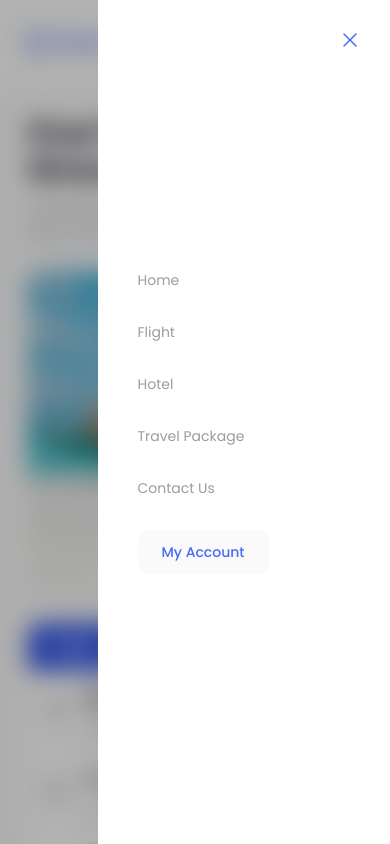
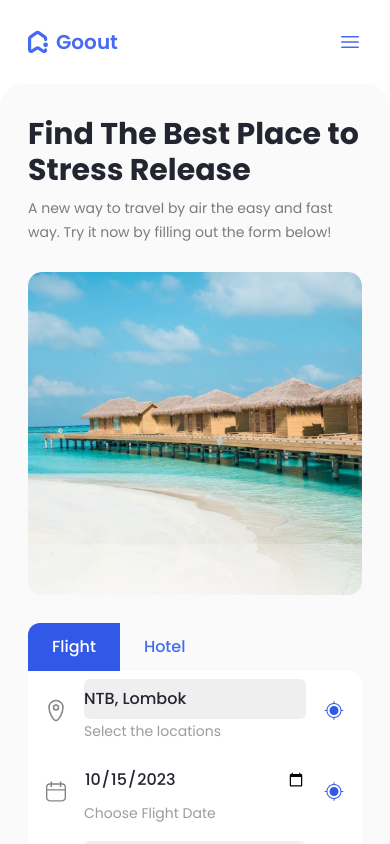
Before and after one commit to ervanervan/goout-travel, a React (Vite) app: page / in a window 390 px wide. Shown: the top 844 px of the page. Built offline with nearby package versions, Linux system fonts and the light colour scheme.

Commit message:
Finished update the navbar mobile Goout

```diff
--- a/src/components/NavBar/Navbar.jsx
+++ b/src/components/NavBar/Navbar.jsx
@@ -48,7 +48,7 @@ export default function Navbar() {
         </div>
         <div
           className={`fixed top-0 right-0 w-full h-screen z-30 bg-black/30 backdrop-blur-md md:hidden ${
-            isOpen ? "translate-x-full" : "translate-x-0"
+            isOpen ? "translate-x-0" : "translate-x-full"
           } transition-all`}
         >
           <div className="absolute top-0 right-0 h-screen w-3/4 bg-bgWhite px-10 py-20 flex">
```
